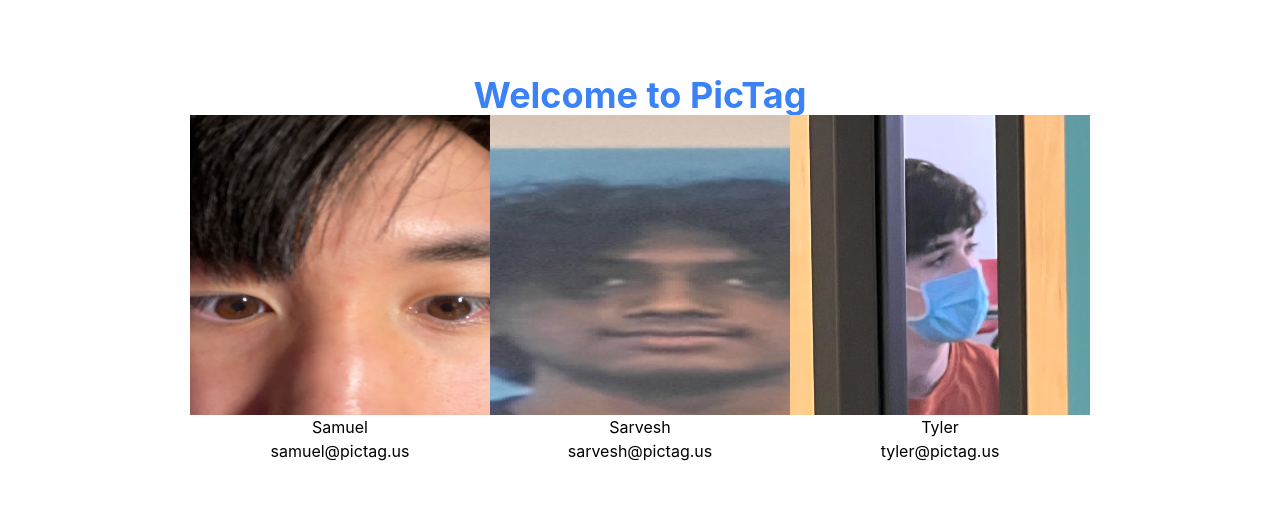
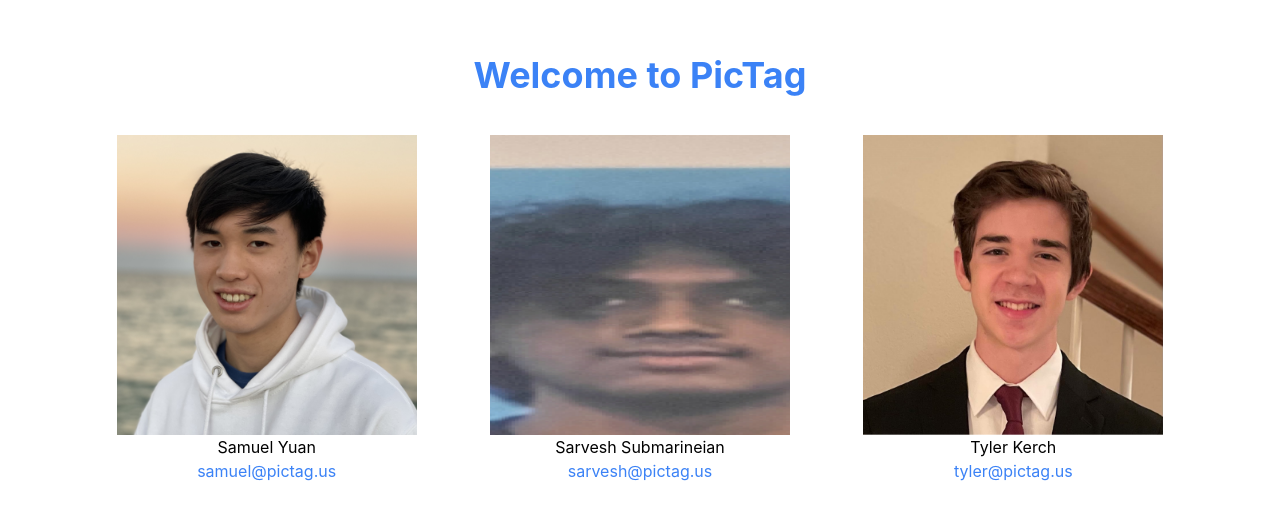
Before and after one commit to PicTag/site, a Next.js app: page / in a window 1280 px wide. Shown: the part 131-650 px from the top of the page. Built offline with nearby package versions, Linux system fonts and the light colour scheme.

Commit message:
:sparkles: about updates

```diff
--- a/pages/index.js
+++ b/pages/index.js
@@ -12,23 +12,23 @@
       </Head>
 
       <main className='flex flex-col items-center justify-center w-screen h-screen'>
-        <div className='flex flex-col justify-center items-center'>
-          <p className=' text-4xl text-blue-500 font-bold'>Welcome to PicTag</p>
-          <div className='flex flex-row w-full justify-around'>
+        <div className='flex flex-col justify-center items-center w-full h-full'>
+          <p className=' text-4xl text-blue-500 font-bold pb-10'>Welcome to PicTag</p>
+          <div className='flex flex-row w-full justify-around px-20'>
             <div className='flex flex-col items-center'>
-              <Image src='/samuel.jpg' alt='Samuel' width={300} height={300} />
-              <p>Samuel</p>
-              <p>samuel@pictag.us</p>
+              <Image src='/samuel1.png' alt='Samuel Yuan' width={300} height={300} />
+              <p>Samuel Yuan</p>
+              <a href='mailto:samuel@pictag.us' target='_blank' rel='noreferrer' className='text-blue-500'>samuel@pictag.us</a>
             </div>
             <div className='flex flex-col items-center'>
               <Image src='/sarv.png' alt='Sarvesh' width={300} height={300} />
-              <p>Sarvesh</p>
-              <p>sarvesh@pictag.us</p>
+              <p>Sarvesh Submarineian</p>
+              <a href='mailto:sarvesh@pictag.us' target='_blank' rel='noreferrer' className='text-blue-500'>sarvesh@pictag.us</a>
             </div>
             <div className='flex flex-col items-center'>
-              <Image src='/tyla.jpeg' alt='Tyler' width={300} height={300} />
-              <p>Tyler</p>
-              <p>tyler@pictag.us</p>
+              <Image src='/tyla1.png' alt='Tyler' width={300} height={300} />
+              <p>Tyler  Kerch</p>
+              <a href='mailto:tyler@pictag.us' target='_blank' rel='noreferrer' className='text-blue-500'>tyler@pictag.us</a>
             </div>
 
 
```
Also changed, not shown: public/samuel1.png (added), public/tyla1.png (added).
